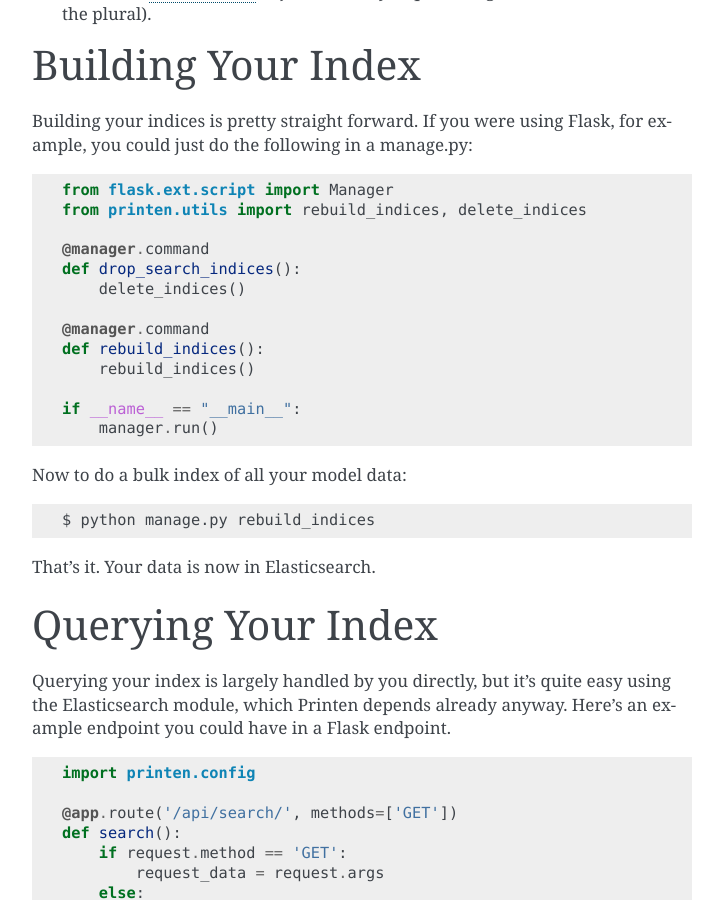
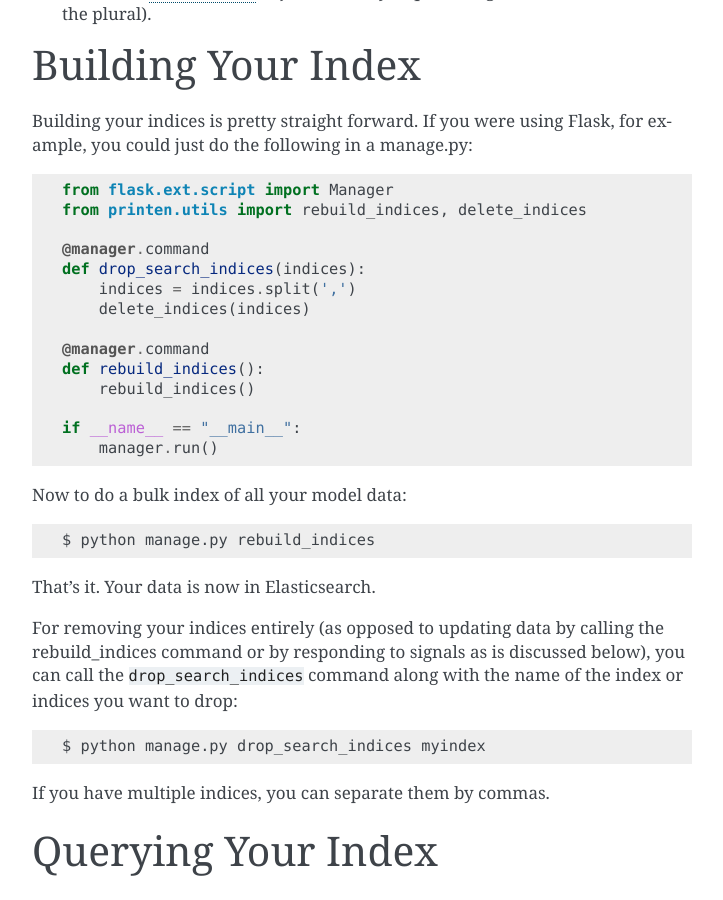
Before and after one commit to jimjkelly/printen, a Sphinx documentation site: the page built from docs/source/usage.md, in a window 1280 px wide and 900 px high, scrolled down 2939 px. Shown: the whole window, without its empty margins (388-1111 px from the left). Built offline with Sphinx 7.4.7, drawn with Linux system fonts in a browser that asks for light colours.

Commit message:
Updated docs to show how to drop indices

```diff
--- a/docs/source/usage.md
+++ b/docs/source/usage.md
@@ -160,8 +160,9 @@ for example, you could just do the following in a manage.py:
     from printen.utils import rebuild_indices, delete_indices
 
     @manager.command
-    def drop_search_indices():
-        delete_indices()
+    def drop_search_indices(indices):
+        indices = indices.split(',')
+        delete_indices(indices)
 
     @manager.command
     def rebuild_indices():
@@ -175,6 +176,18 @@ Now to do a bulk index of all your model data:
     $ python manage.py rebuild_indices
 
 That's it. Your data is now in Elasticsearch.
+
+For removing your indices entirely (as opposed to updating
+data by calling the rebuild_indices command or by responding
+to signals as is discussed below), you can call the
+`drop_search_indices` command along with the name of the
+index or indices you want to drop:
+
+    $ python manage.py drop_search_indices myindex
+
+If you have multiple indices, you can separate them by
+commas.
+
 
 Querying Your Index
 ===================
```
